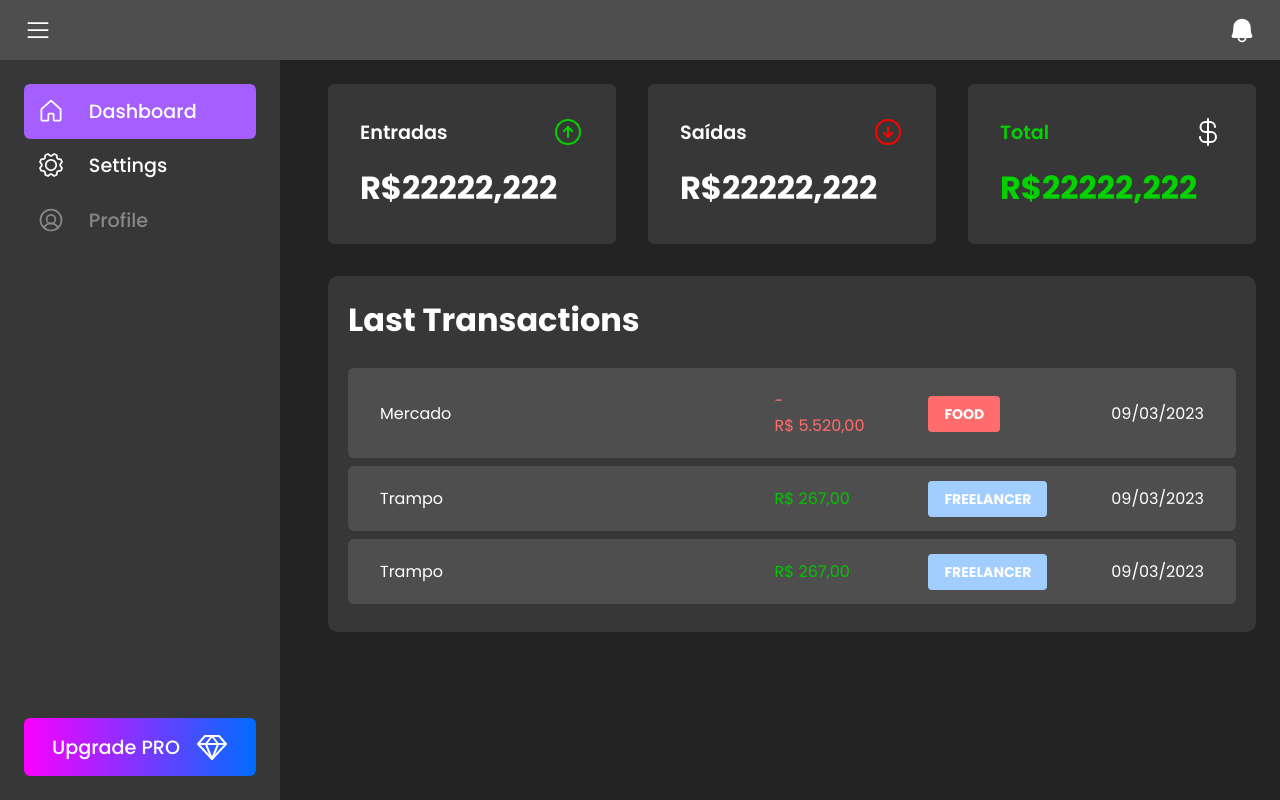
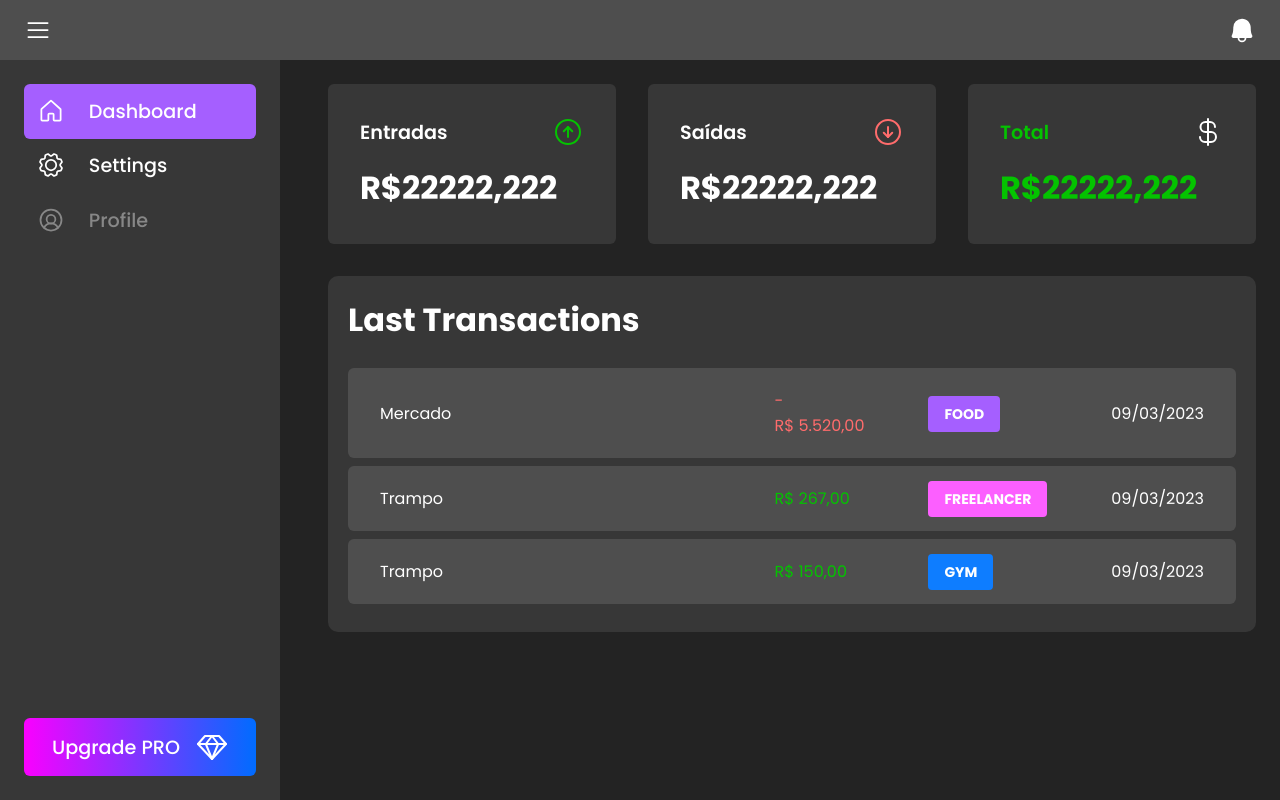
Before and after one commit to pedro-soares-nogueira/e-money, a Next.js app: page / in a window 1280 px wide. Built offline with nearby package versions, Linux system fonts and the light colour scheme.

Commit message:
styling:: getinh color by category

```diff
--- a/src/components/Sumary/index.tsx
+++ b/src/components/Sumary/index.tsx
@@ -8,7 +8,7 @@ const Summary = () => {
       <SummaryCard>
         <header>
           <span>Entradas</span>
-          <ArrowCircleUp size={32} color="#04D100" />
+          <ArrowCircleUp size={32} color="#04c300" />
         </header>
         <strong>R$22222,222</strong>
 
@@ -18,7 +18,7 @@ const Summary = () => {
       <SummaryCard>
         <header>
           <span>Saídas</span>
-          <ArrowCircleDown size={32} color="#FF0000" />
+          <ArrowCircleDown size={32} color="#ff6c6c" />
         </header>
         <strong>R$22222,222</strong>
 
--- a/src/components/Sumary/styles.ts
+++ b/src/components/Sumary/styles.ts
@@ -30,7 +30,7 @@ export const SummaryCard = styled('section', {
   variants: {
     color: {
       green: {
-        color: '$green',
+        color: '$greenLight',
       },
     },
   },
--- a/src/components/Transactions/TransactionList/index.tsx
+++ b/src/components/Transactions/TransactionList/index.tsx
@@ -35,7 +35,7 @@ const transactions = [
     price: 267,
     category: {
       name: 'freelancer',
-      color: 'blue',
+      color: 'pink',
     },
     createdAt: '2023-03-09T18:12:29.584Z',
   },
@@ -43,9 +43,9 @@ const transactions = [
     id: 3,
     description: 'Trampo',
     type: 'income',
-    price: 267,
+    price: 150,
     category: {
-      name: 'freelancer',
+      name: 'Gym',
       color: 'blue',
     },
     createdAt: '2023-03-09T18:12:29.584Z',
--- a/src/components/Transactions/TransactionList/styles.ts
+++ b/src/components/Transactions/TransactionList/styles.ts
@@ -1,4 +1,5 @@
 import { styled } from '@/styles/stitches.config';
+import type * as Stitches from '@stitches/react';
 
 export const TransactionsContainer = styled('div', {
   display: 'flex',
@@ -36,6 +37,9 @@ export const PriceHighlight = styled('span', {
 
   variants: {
     type: {
+      income: {
+        color: '$greenLight',
+      },
       outcome: {
         color: '$redLight',
       },
@@ -45,7 +49,7 @@ export const PriceHighlight = styled('span', {
 
 export const CategoryTag = styled('span', {
   padding: '0.5rem 1rem',
-  backgroundColor: '$redLight',
+  backgroundColor: '$purple',
   borderRadius: '4px',
   textTransform: 'uppercase',
   fontSize: '14px',
@@ -53,8 +57,11 @@ export const CategoryTag = styled('span', {
 
   variants: {
     color: {
+      pink: {
+        backgroundColor: '$pink',
+      },
       blue: {
-        backgroundColor: '$blue300',
+        backgroundColor: '$blue800',
       },
     },
   },
```
